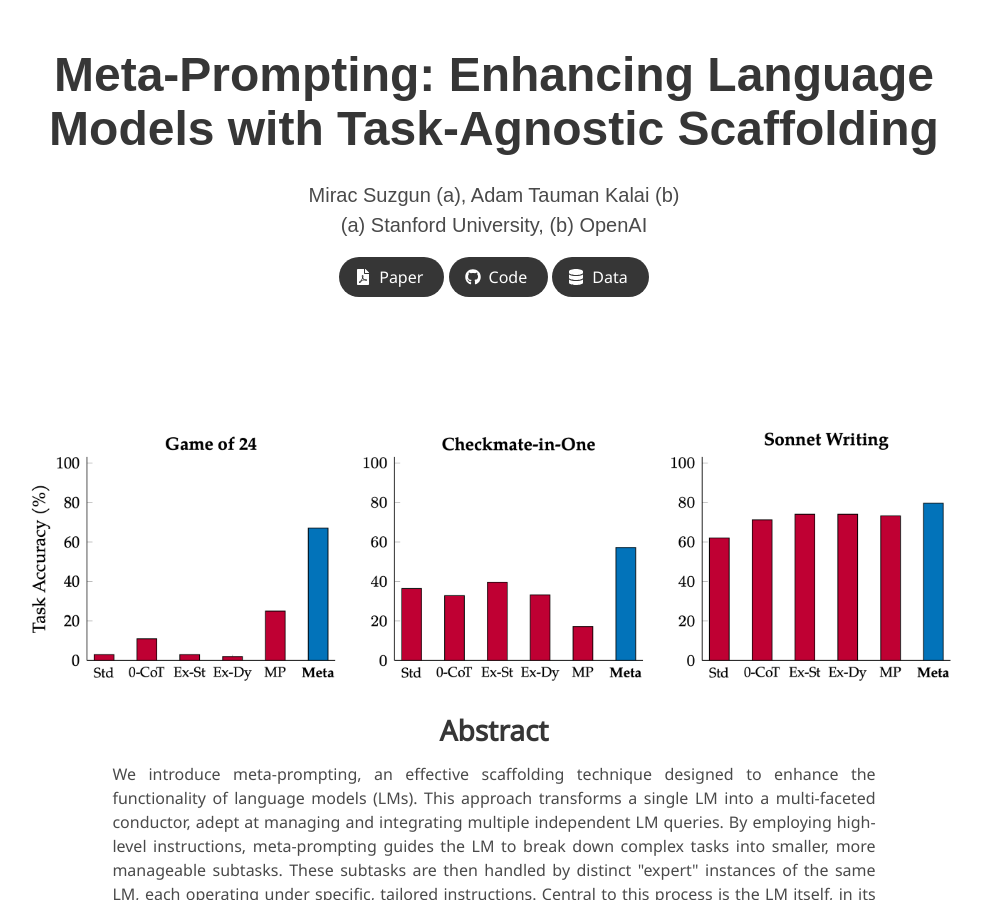
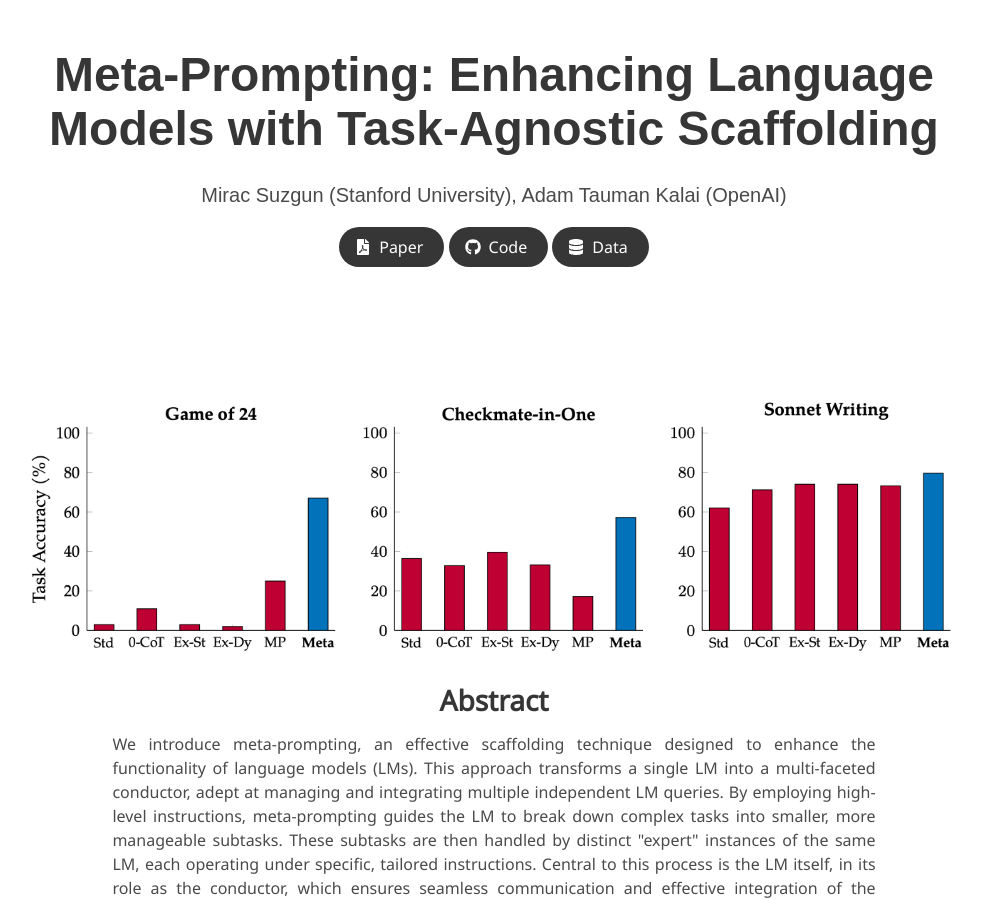
Before and after one commit to suzgunmirac/meta-prompting, a Jekyll site: the page built from index.md, in a window 1280 px wide and 900 px high. Shown: the whole window, without its empty margins (146-1128 px from the left). Built offline with Jekyll 4.4.1, drawn with Linux system fonts in a browser that asks for light colours; some web fonts are replaced.

Commit message:
affiliations

```diff
--- a/index.md
+++ b/index.md
@@ -4,9 +4,8 @@ permalink: /
 
 title: "Meta-Prompting: Enhancing Language Models with Task-Agnostic Scaffolding"
 authors:
-    Mirac Suzgun (a), Adam Tauman Kalai (b)
+    Mirac Suzgun (Stanford University), Adam Tauman Kalai (OpenAI)
 affiliations:
-    (a) Stanford University, (b) OpenAI
 paper: https://arxiv.org/abs/2401.12954
 code: [Coming soon]
 data: [Coming soon]
```
